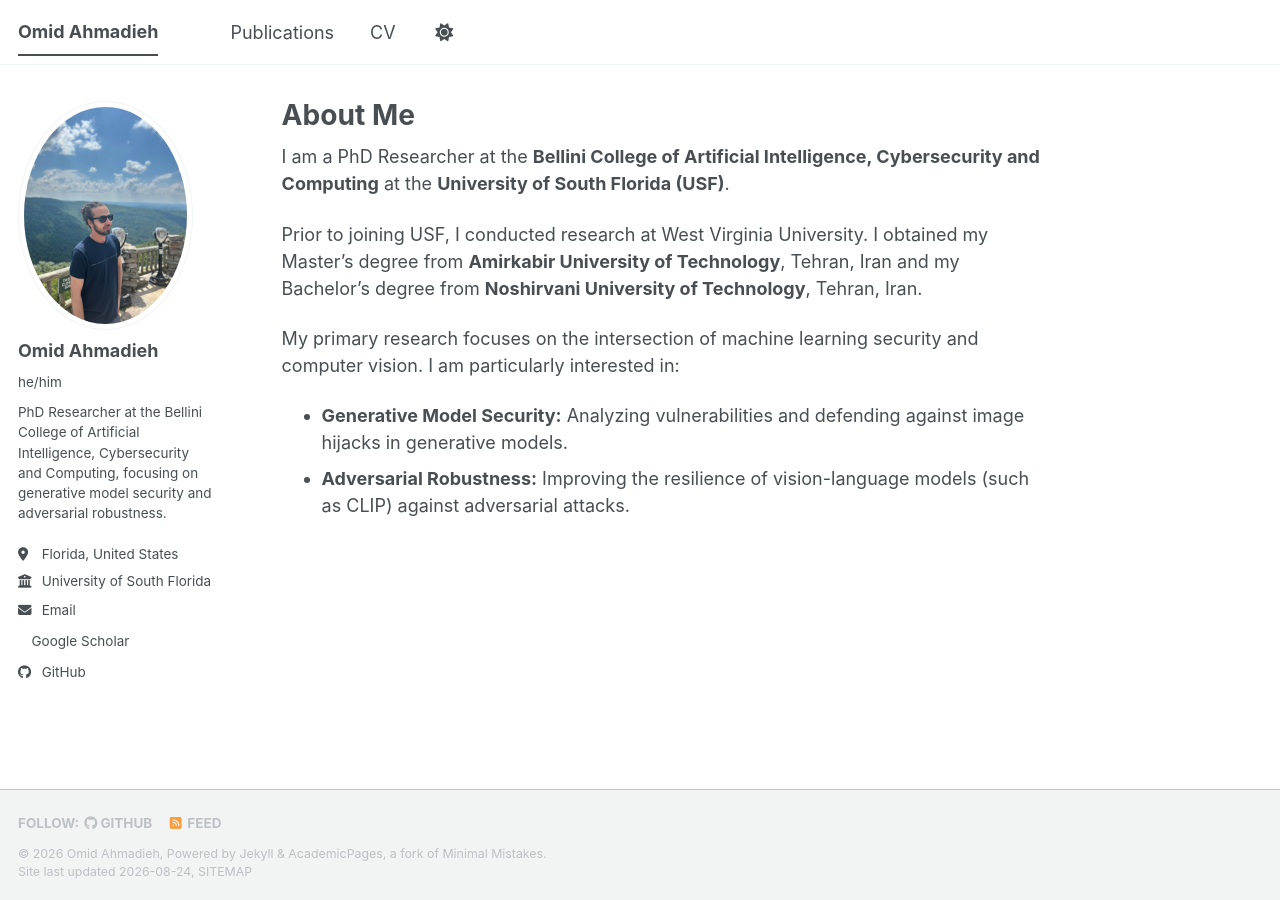
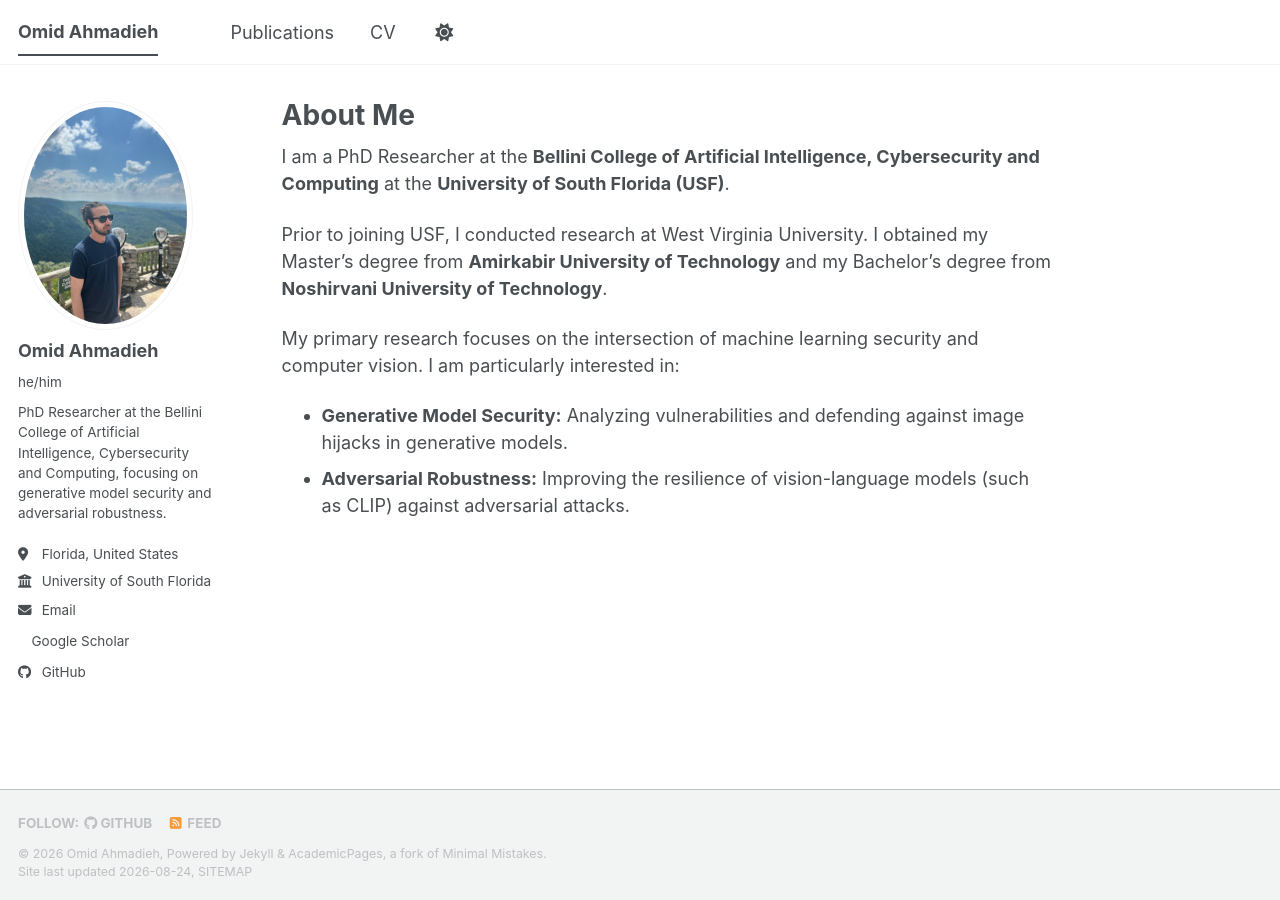
Before and after one commit to omid-ahmadieh/omid-ahmadieh.github.io, a Jekyll site: the page built from _pages/about.md, in a window 1280 px wide. Built offline with Jekyll 4.4.1, drawn with Linux system fonts in a browser that asks for light colours; a style sheet for code colours, icons or effects is not loaded.

Commit message:
Update about.md

```diff
--- a/_pages/about.md
+++ b/_pages/about.md
@@ -10,7 +10,7 @@ redirect_from:
 
 I am a PhD Researcher at the **Bellini College of Artificial Intelligence, Cybersecurity and Computing** at the **University of South Florida (USF)**.
 
-Prior to joining USF, I conducted research at West Virginia University. I obtained my Master's degree from **Amirkabir University of Technology**, Tehran, Iran and my Bachelor's degree from **Noshirvani University of Technology**, Tehran, Iran.
+Prior to joining USF, I conducted research at West Virginia University. I obtained my Master's degree from **Amirkabir University of Technology** and my Bachelor's degree from **Noshirvani University of Technology**.
 
 My primary research focuses on the intersection of machine learning security and computer vision. I am particularly interested in:
 * **Generative Model Security:** Analyzing vulnerabilities and defending against image hijacks in generative models.
```
